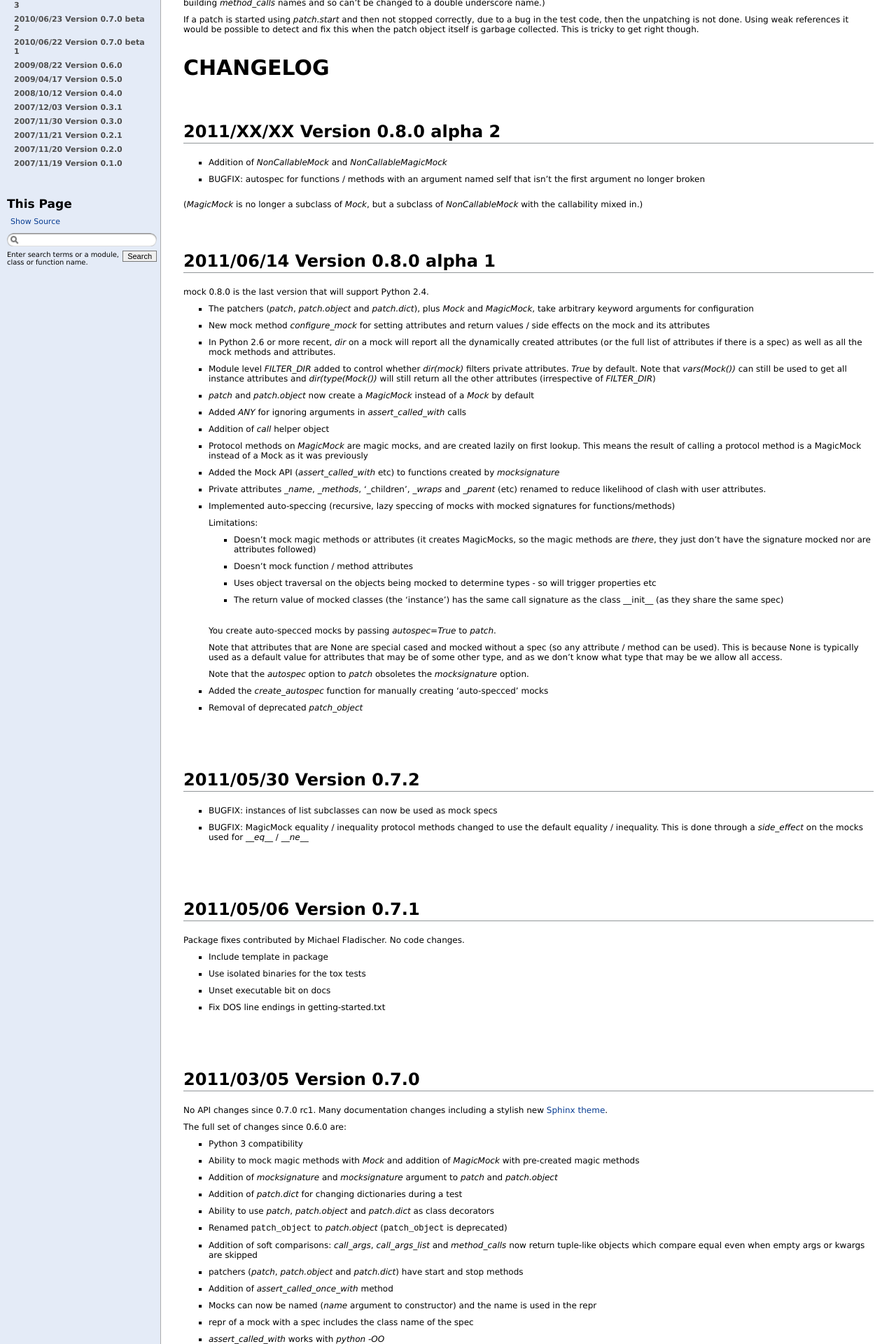
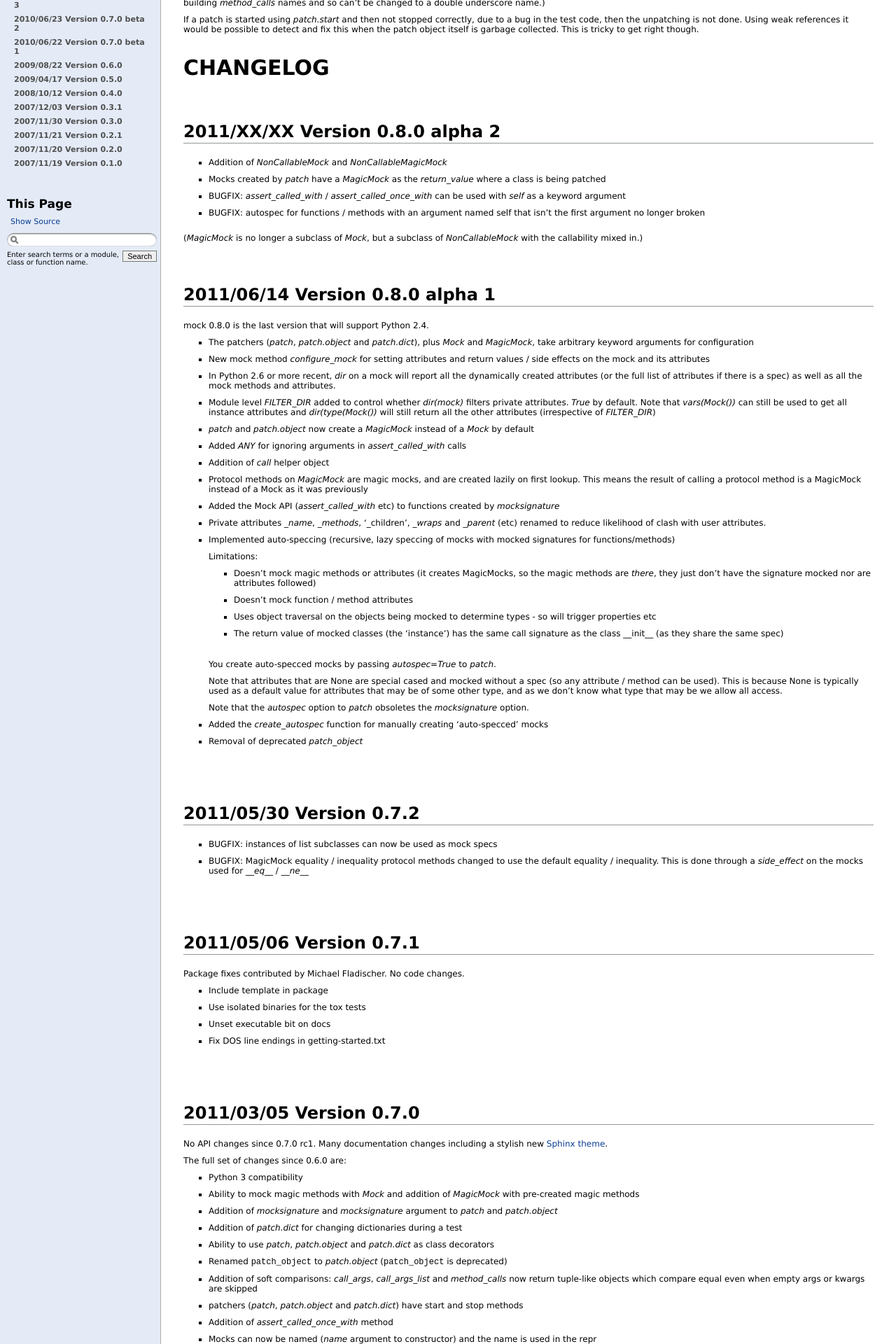
Before and after one commit to testing-cabal/mock, a Sphinx documentation site: the page built from docs/changelog.txt, in a window 1280 px wide. Shown: the part 479-2399 px from the top of the page at 70% size. Built offline with Sphinx 7.4.7, drawn with Linux system fonts in a browser that asks for light colours; pages that are not in the unit, such as notebooks, are missing from menus; some of the changed text lies outside the part shown.

Commit message:
Changelog update

```diff
--- a/docs/changelog.txt
+++ b/docs/changelog.txt
@@ -49,6 +49,10 @@ CHANGELOG
 --------------------------------
 
 * Addition of `NonCallableMock` and `NonCallableMagicMock`
+* Mocks created by `patch` have a `MagicMock` as the `return_value` where a
+  class is being patched
+* BUGFIX: `assert_called_with` / `assert_called_once_with` can be used with
+  `self` as a keyword argument
 * BUGFIX: autospec for functions / methods with an argument named self that
   isn't the first argument no longer broken
 
```
